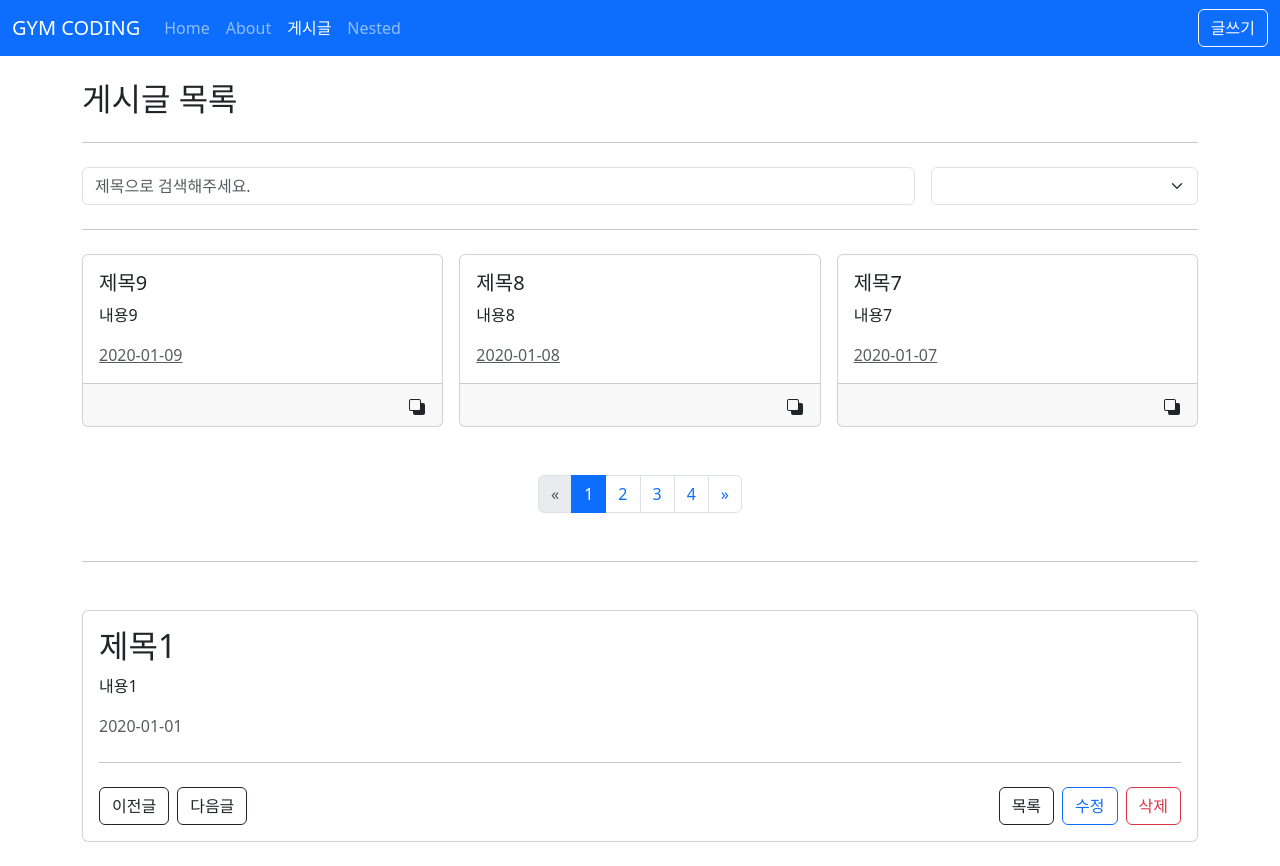
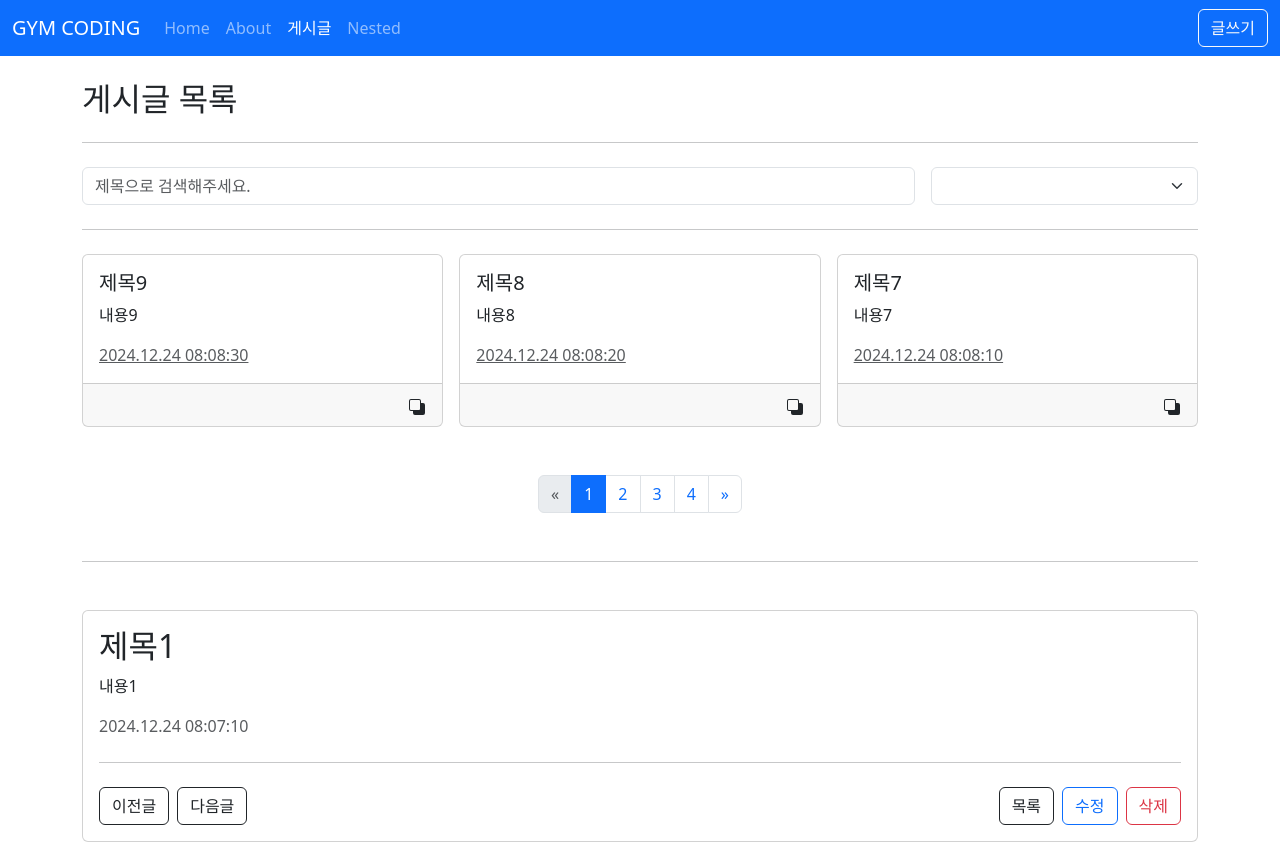
Before and after one commit to black-pepper/Vue-Study, a Vue app in the folder vue3 완벽 마스터/vue3-posts/: page /posts in a window 1280 px wide. Built offline with nearby package versions, Linux system fonts and the light colour scheme; data requests are answered from the project's data file.

Commit message:
dayjs 플러그인 등록

```diff
--- a/vue3 완벽 마스터/vue3-posts/db.json
+++ b/vue3 완벽 마스터/vue3-posts/db.json
@@ -4,55 +4,55 @@
       "id": 1,
       "title": "제목1",
       "content": "내용1",
-      "createdAt": "2020-01-01"
+      "createdAt": 1735027630099
     },
     {
       "id": 2,
       "title": "제목2",
       "content": "내용2",
-      "createdAt": "2020-01-02"
+      "createdAt": 1735027640099
     },
     {
       "id": 3,
       "title": "제목3",
       "content": "내용3",
-      "createdAt": "2020-01-03"
+      "createdAt": 1735027650099
     },
     {
       "id": 4,
       "title": "제목4",
       "content": "내용4",
-      "createdAt": "2020-01-04"
+      "createdAt": 1735027660099
     },
     {
       "id": 5,
       "title": "제목5",
       "content": "내용5",
-      "createdAt": "2020-01-05"
+      "createdAt": 1735027670099
     },
     {
       "id": 6,
       "title": "제목6",
       "content": "내용6",
-      "createdAt": "2020-01-06"
+      "createdAt": 1735027680099
     },
     {
       "id": 7,
       "title": "제목7",
       "content": "내용7",
-      "createdAt": "2020-01-07"
+      "createdAt": 1735027690099
     },
     {
       "id": 8,
       "title": "제목8",
       "content": "내용8",
-      "createdAt": "2020-01-08"
+      "createdAt": 1735027700099
     },
     {
       "id": 9,
       "title": "제목9",
       "content": "내용9",
-      "createdAt": "2020-01-09"
+      "createdAt": 1735027710099
     },
     {
       "title": "제목10",
--- a/vue3 완벽 마스터/vue3-posts/package.json
+++ b/vue3 완벽 마스터/vue3-posts/package.json
@@ -16,6 +16,7 @@
     "axios": "^1.7.9",
     "bootstrap": "^5.3.3",
     "bootstrap-icons": "^1.11.3",
+    "dayjs": "^1.11.13",
     "vue": "^3.5.13",
     "vue-router": "^4.5.0"
   },
--- a/vue3 완벽 마스터/vue3-posts/src/components/posts/PostItem.vue
+++ b/vue3 완벽 마스터/vue3-posts/src/components/posts/PostItem.vue
@@ -4,7 +4,7 @@
     <p class="card-text">
       {{ content }}
     </p>
-    <a class="text-muted">{{ createdAt }}</a>
+    <a class="text-muted">{{ createdDate }}</a>
     <template #footer>
       <div class="d-flex flex-row-reverse">
         <button class="btn p-0" @click.stop="$emit('modal')">
@@ -27,8 +27,9 @@
 </template>
 
 <script setup>
+import { computed, inject } from 'vue'
 import AppCard from '../app/AppCard.vue'
-defineProps({
+const props = defineProps({
   title: {
     type: String,
     required: true,
@@ -42,6 +43,8 @@ defineProps({
   },
 })
 defineEmits(['modal'])
+const dayjs = inject('dayjs')
+const createdDate = computed(() => dayjs(props.createdAt).format('YYYY.MM.DD HH:mm:ss'))
 </script>
 
 <style lang="scss" scoped></style>
--- a/vue3 완벽 마스터/vue3-posts/src/components/posts/PostModal.vue
+++ b/vue3 완벽 마스터/vue3-posts/src/components/posts/PostModal.vue
@@ -7,7 +7,7 @@
         <div class="col-3 text-muted">내용</div>
         <div class="col-9">{{ content }}</div>
         <div class="col-3 text-muted">등록일</div>
-        <div class="col-9">{{ createdAt }}</div>
+        <div class="col-9">{{ $dayjs(createdAt).format('YYYY.MM.DD HH:mm:ss') }}</div>
       </div>
     </template>
     <template #actions>
--- a/vue3 완벽 마스터/vue3-posts/src/main.js
+++ b/vue3 완벽 마스터/vue3-posts/src/main.js
@@ -10,6 +10,7 @@ import person from './plugins/person'
 import globalComponents from './plugins/global-components'
 // import focus from './directives/focus'
 import globalDirectives from './plugins/global-directives'
+import dayjs from './plugins/dayjs'
 
 const app = createApp(App)
 // app.directive('focus', focus)
@@ -19,4 +20,5 @@ app.use(globalDirectives)
 app.use(objPlugins, { name: '짐코딩' })
 app.use(router)
 app.use(person, { name: '홍길동' })
+app.use(dayjs)
 app.mount('#app')
--- /dev/null
+++ b/vue3 완벽 마스터/vue3-posts/src/plugins/dayjs.js
@@ -0,0 +1,8 @@
+import dayjs from 'dayjs'
+
+export default {
+  install(app) {
+    app.config.globalProperties.$dayjs = dayjs
+    app.provide('dayjs', dayjs)
+  },
+}
--- a/vue3 완벽 마스터/vue3-posts/src/views/posts/PostDetailView.vue
+++ b/vue3 완벽 마스터/vue3-posts/src/views/posts/PostDetailView.vue
@@ -2,7 +2,7 @@
   <div>
     <h2>{{ post.title }}</h2>
     <p>{{ post.content }}</p>
-    <p class="text-muted">{{ post.createdAt }}</p>
+    <p class="text-muted">{{ $dayjs(post.createdAt).format('YYYY.MM.DD HH:mm:ss') }}</p>
     <hr class="my-4" />
     <div class="row g-2">
       <div class="col-auto">
```
Also changed, not shown: 1 other file (tests, documents, lock files or other folders).
